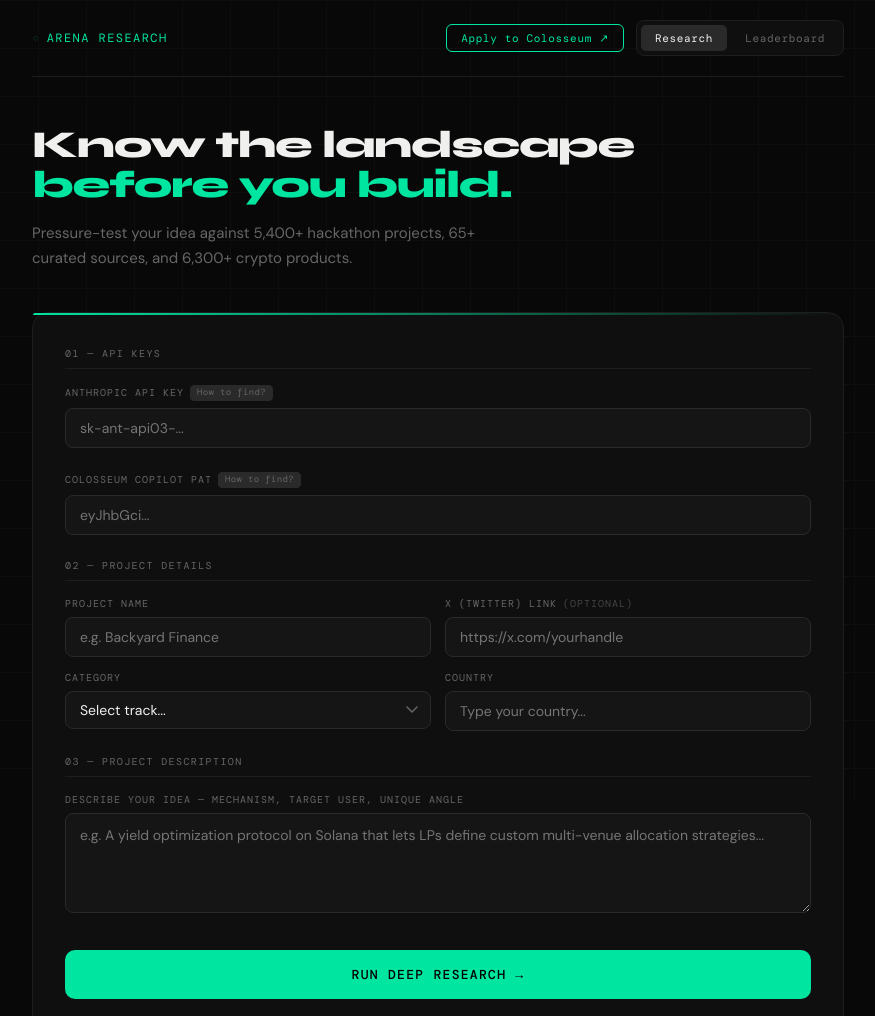
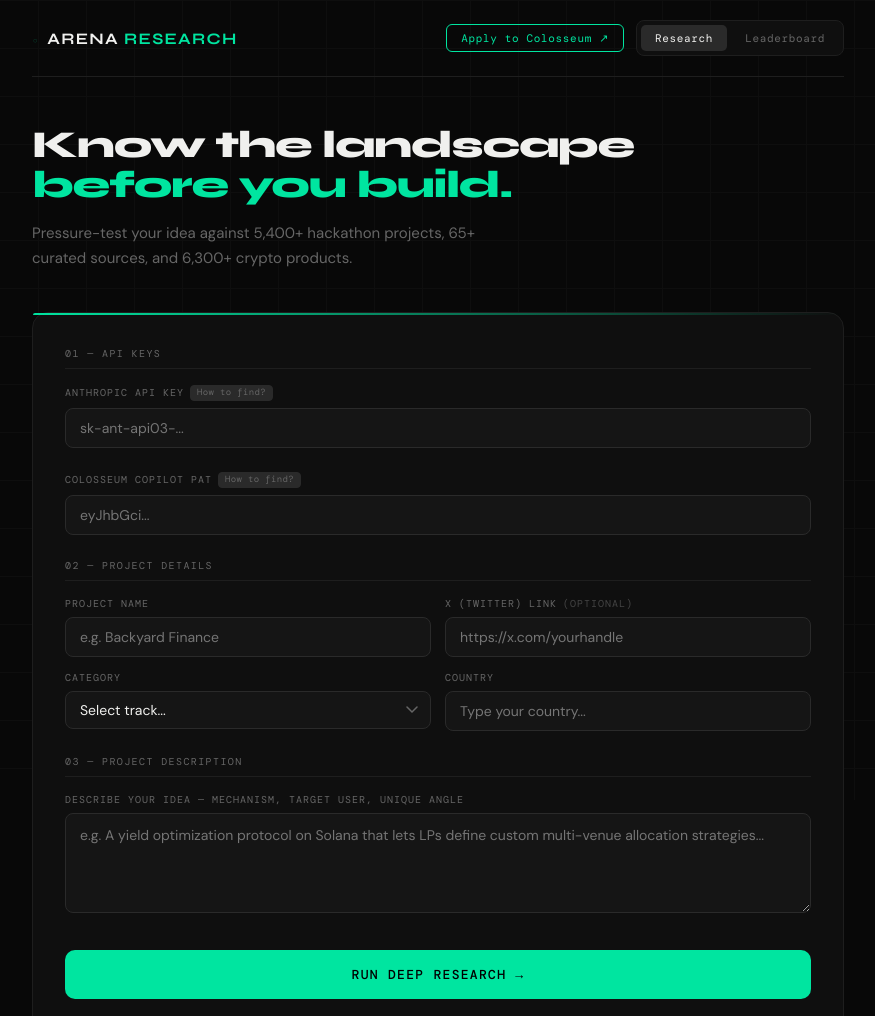
Before and after one commit to TheTrade0xk0/copilot-scorecard, a website: page index.html in a window 1280 px wide. Shown: the top 1016 px of the page, without its empty margins (202-1077 px from the left). Drawn offline with nearby package versions, Linux system fonts and the light colour scheme.

Commit message:
Update index.html

```diff
--- a/index.html
+++ b/index.html
@@ -19,8 +19,8 @@ body::before{content:'';position:fixed;inset:0;background-image:linear-gradient(
 .wrap{position:relative;z-index:1;max-width:860px;margin:0 auto;padding:0 24px;}
 
 nav{display:flex;align-items:center;justify-content:space-between;padding:20px 0;border-bottom:1px solid var(--border);}
-.nav-logo{font-family:var(--font-mono);font-size:12px;color:var(--green);letter-spacing:.12em;text-transform:uppercase;}
-.nav-logo::before{content:'○';display:inline-block;margin-right:6px;animation:pulse 2s ease-in-out infinite;}
+.nav-logo{font-family:var(--font-display);font-size:16px;color:var(--green);letter-spacing:.08em;text-transform:uppercase;font-weight:800;}
+.nav-logo::before{content:'○';display:inline-block;margin-right:8px;font-size:10px;animation:pulse 2s ease-in-out infinite;}
 @keyframes pulse{0%,100%{opacity:1;transform:scale(1);}50%{opacity:.3;transform:scale(.8);}}
 .nav-tabs{display:flex;gap:4px;background:var(--surface);border:1px solid var(--border);border-radius:8px;padding:4px;}
 .nav-tab{font-family:var(--font-mono);font-size:11px;letter-spacing:.06em;padding:6px 14px;border-radius:5px;cursor:pointer;color:var(--muted);transition:all .2s;border:none;background:none;}
@@ -257,7 +257,7 @@ footer{border-top:1px solid var(--border);padding:24px 0;display:flex;justify-co
 
 <div class="wrap">
   <nav>
-    <div class="nav-logo">Arena Research</div>
+    <div class="nav-logo" onclick="window.location.reload()" style="cursor:pointer;font-weight:700;letter-spacing:.08em;"><span style="color:var(--text)">Arena</span> <span style="color:var(--green)">Research</span></div>
     <div style="display:flex;align-items:center;gap:12px;">
       <a href="https://arena.colosseum.org" target="_blank" style="font-family:var(--font-mono);font-size:11px;color:var(--green);text-decoration:none;border:1px solid var(--green);padding:6px 14px;border-radius:6px;letter-spacing:.06em;transition:background .2s;" onmouseover="this.style.background='#00e5a015'" onmouseout="this.style.background='none'">Apply to Colosseum ↗</a>
       <div class="nav-tabs">
```
